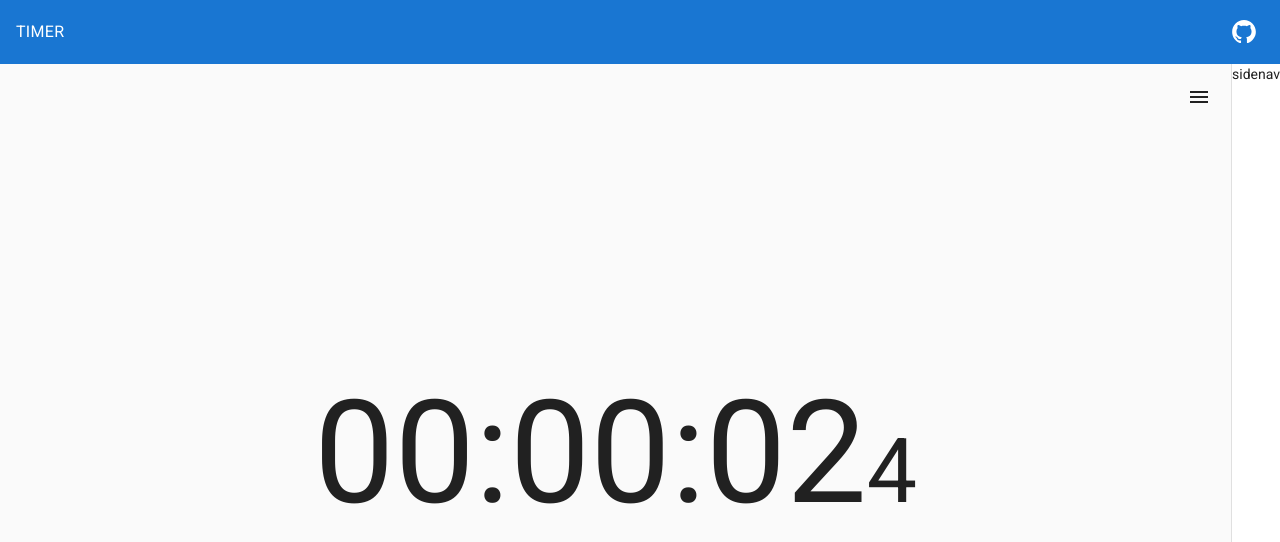
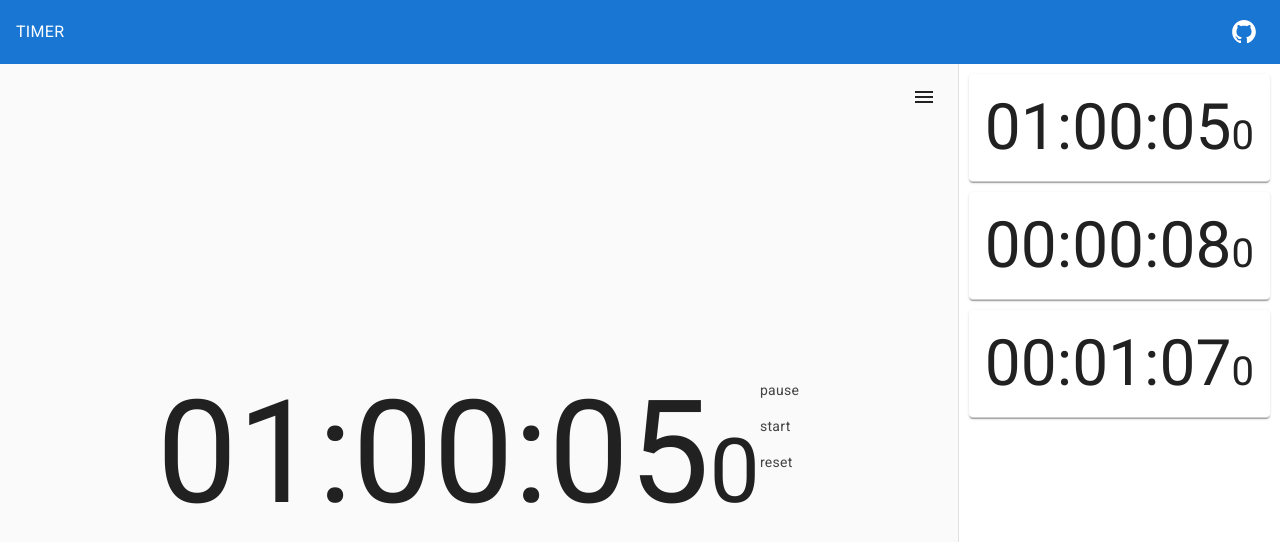
Before and after one commit to mcho71/timer, an Angular app: page / in a window 1280 px wide. Shown: the top 542 px of the page. Built offline with nearby package versions, Linux system fonts and the light colour scheme.

Commit message:
定数、クラスをファイル分けとデータの受け渡しを変更

```diff
--- a/src/app/app.component.html
+++ b/src/app/app.component.html
@@ -14,15 +14,25 @@
 <mat-sidenav-container class="sidenav-container" role="main">
 
   <main class="sidenav-content" role="main">
-    <app-timer></app-timer>
+    <app-timer #mainTimer [time]="currentTimerOption.time"></app-timer>
+    <!-- temporary controller -->
+    <div class="controller">
+      <p (click)="mainTimer.pause()">pause</p>
+      <p (click)="mainTimer.start()">start</p>
+      <p (click)="mainTimer.reset()">reset</p>
+    </div>
   </main>
 
   <button mat-button class="hamburger" (click)="sidenav.toggle()" title="Toggle Queue">
     <mat-icon svgIcon="menu"></mat-icon>
   </button>
 
-  <mat-sidenav [ngClass]="{'collapsed': !isSideBySide}" #sidenav class="sidenav" [mode]="mode" [opened]="isOpened" position="end">
-    sidenav
+  <mat-sidenav #sidenav class="sidenav"  [ngClass]="{'collapsed': !isSideBySide}" [mode]="mode" [opened]="isOpened" position="end">
+    <div class="drop-list" cdkDropList (cdkDropListDropped)="drop($event)">
+      <mat-card class="drop-box" cdkDrag [cdkDragData]="timerOption" *ngFor="let timerOption of timerOptions">
+        <app-timer [time]="timerOption.time" mode="sidebar"></app-timer>
+      </mat-card>
+    </div>
   </mat-sidenav>
 
 </mat-sidenav-container>
--- a/src/app/app.component.ts
+++ b/src/app/app.component.ts
@@ -1,5 +1,7 @@
 import { Component, ViewChild, HostListener, OnInit } from '@angular/core';
 import { MatSidenav } from '@angular/material/sidenav';
+import { CdkDragDrop, moveItemInArray } from '@angular/cdk/drag-drop';
+import { TimerOption, Time } from './classes';
 
 @Component({
   selector: 'app-root',
@@ -14,6 +16,15 @@ export class AppComponent implements OnInit {
   sideNav: MatSidenav;
   private sideBySideWidth = 992;
   isTransitioning = false;
+  timerOptions: TimerOption[] = [
+    new TimerOption(new Time(1, 0, 5)),
+    new TimerOption(new Time(0, 0, 8)),
+    new TimerOption(new Time(0, 1, 7)),
+  ];
+  currentTimerOptionIndex = 0;
+  get currentTimerOption() {
+    return this.timerOptions[this.currentTimerOptionIndex];
+  }
 
   ngOnInit() {
     // Do not initialize the search on browsers that lack web worker support
@@ -33,4 +44,8 @@ export class AppComponent implements OnInit {
     }
     this.mode = this.isSideBySide ? 'side' : 'over';
   }
+
+  drop(event: CdkDragDrop<string[]>) {
+    moveItemInArray(this.timerOptions, event.previousIndex, event.currentIndex);
+  }
 }
--- /dev/null
+++ b/src/app/classes.ts
@@ -0,0 +1,12 @@
+import { hourUnit, minUnit, secUnit } from './constants';
+
+export class TimerOption {
+  constructor(public time: Time, public title?: string) { };
+};
+
+export class Time {
+  constructor(public hour: number, public min: number, public sec: number) { }
+  toMillisecond() {
+    return this.hour * hourUnit + this.min * minUnit + this.sec * secUnit;
+  }
+}
--- /dev/null
+++ b/src/app/constants.ts
@@ -0,0 +1,4 @@
+export const secUnit = 1000;
+export const minUnit = 60 * secUnit;
+export const hourUnit = 60 * minUnit;
+export const dayUnit = 24 * hourUnit;
--- a/src/app/shared/timer/timer.component.ts
+++ b/src/app/shared/timer/timer.component.ts
@@ -1,24 +1,23 @@
-import { Component, OnInit, Input } from '@angular/core';
+import { Component, Input } from '@angular/core';
+import { Time } from 'src/app/classes';
+import { secUnit, dayUnit, hourUnit, minUnit } from 'src/app/constants';
 
-const secUnit = 1000;
-const minUnit = 60 * secUnit;
-const hourUnit = 60 * minUnit;
-const dayUnit = 24 * hourUnit;
 const fps = 30;
 const interval = Math.round(secUnit / fps);
-class TimerOption {
-  constructor(public msec: number) { };
-};
 
 @Component({
   selector: 'app-timer',
   templateUrl: './timer.component.html',
   styleUrls: ['./timer.component.scss']
 })
-export class TimerComponent implements OnInit {
-  @Input() option: TimerOption = new TimerOption(10 * secUnit);
-  private _msec = this.option.msec;
+export class TimerComponent {
   @Input() mode: 'main' | 'sidebar' = 'main';
+  private _time: Time;
+  @Input() set time(time: Time) {
+    this._time = time;
+    this.setMSec();
+  }
+  private _msec = 0;
   private intervalId = null;
   get isPlaying() {
     return !!this.intervalId;
@@ -36,11 +35,7 @@ export class TimerComponent implements OnInit {
     return Math.floor(this._msec / secUnit) % 60;
   }
   get splitSec() {
-    return Math.floor((this._msec % secUnit) / 10);
-  }
-
-  ngOnInit(): void {
-    this.start();
+    return Math.floor((this._msec % secUnit) / 100);
   }
 
   start() {
@@ -61,7 +56,11 @@ export class TimerComponent implements OnInit {
     this.intervalId = null;
   }
 
+  private setMSec() {
+    this._msec = this._time?.toMillisecond() || 0;
+  }
+
   reset() {
-    this._msec = this.option.msec;
+    this.setMSec();
   }
 }
```
